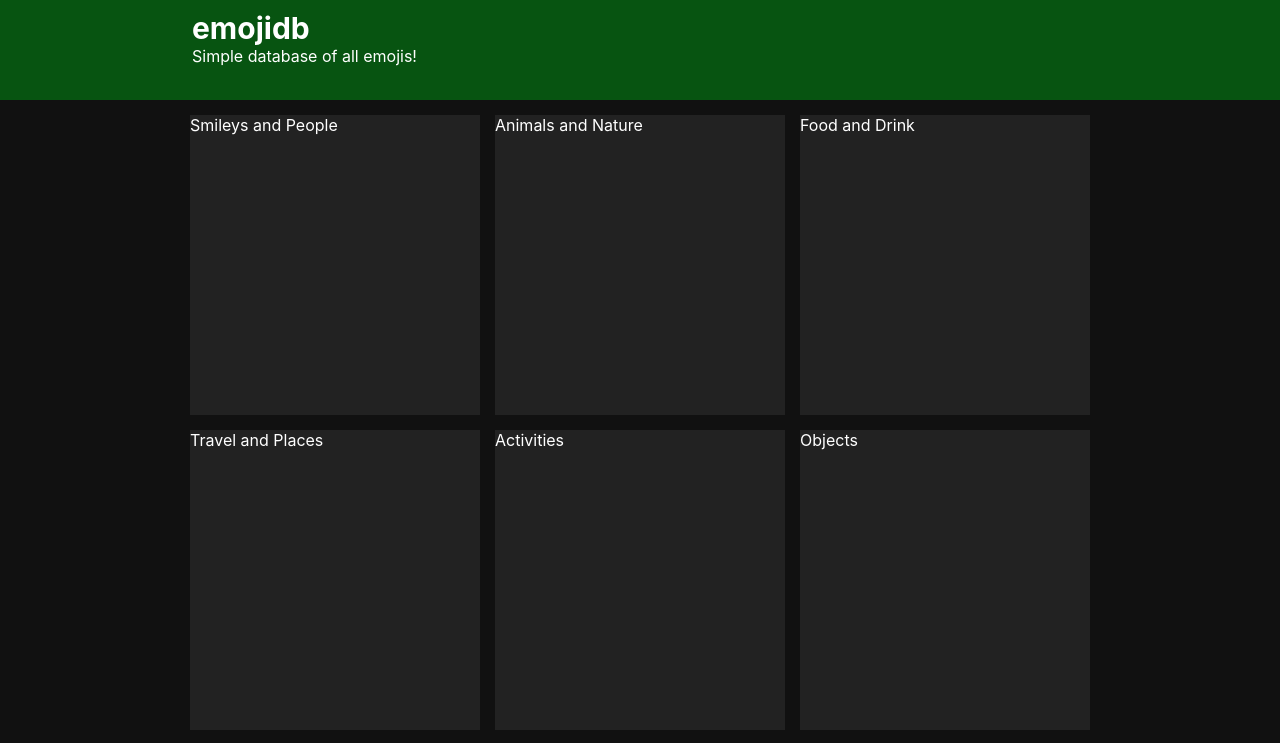
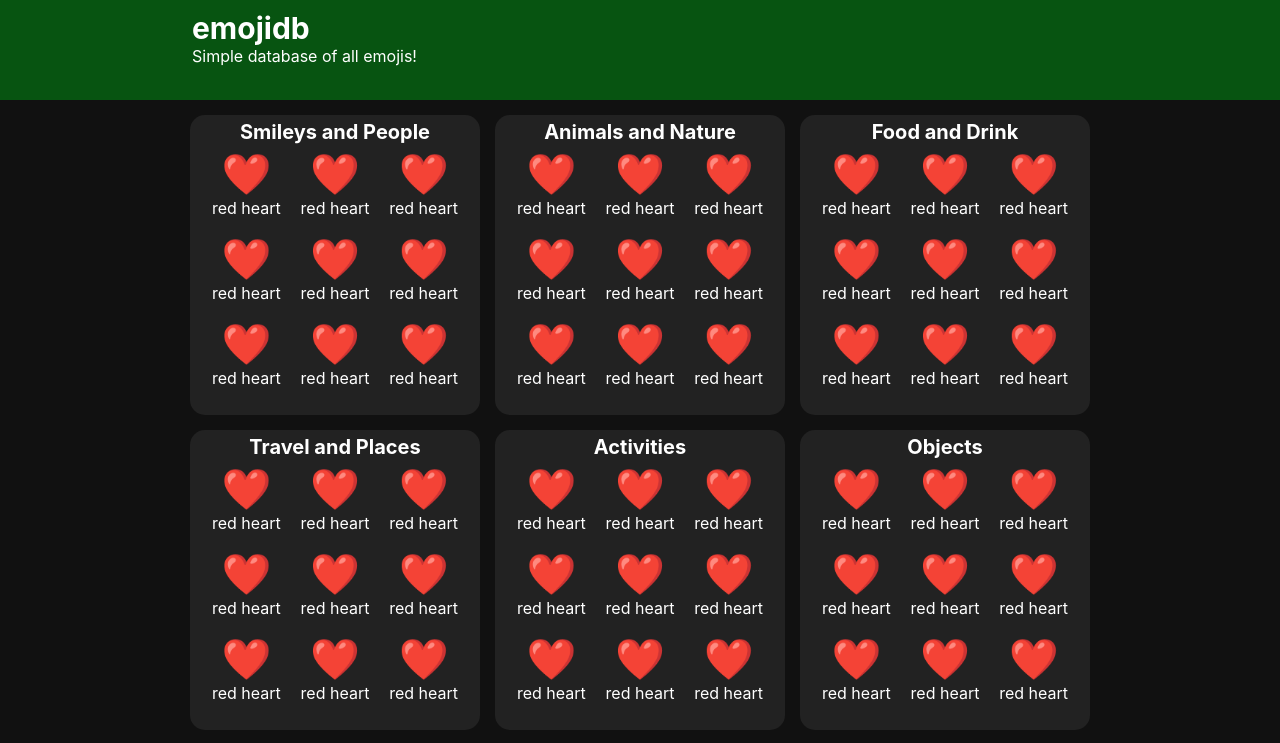
Before and after one commit to driehoeken/emoji-db, a React (Create React App) app: page / in a window 1280 px wide. Shown: the top 743 px of the page. Built offline with nearby package versions, Linux system fonts and the light colour scheme.

Commit message:
category styling and emojis inside category

```diff
--- a/src/App.js
+++ b/src/App.js
@@ -19,8 +19,8 @@ function App() {
             <Header />
             <main>
                 <div className="main-inner">
-                    {categories.map((category) => {
-                        return <Category category={category} />;
+                    {categories.map((category, index) => {
+                        return <Category key={index} category={category} />;
                     })}
                 </div>
             </main>
--- a/src/components/Category.jsx
+++ b/src/components/Category.jsx
@@ -9,7 +9,6 @@ const Category = (props) => {
         let newWord = "";
         if (word !== "and") {
             newWord = word.substring(0, 1).toUpperCase() + word.substring(1) + " ";
-            console.log(newWord);
         } else {
             newWord = "and ";
         }
@@ -17,7 +16,61 @@ const Category = (props) => {
     });
     categoryName = categoryName.slice(0, -1);
 
-    return <div className={styles.category}>{categoryName}</div>;
+    const emojis = [
+        {
+            name: "red heart",
+            emoji: "❤️",
+        },
+        {
+            name: "red heart",
+            emoji: "❤️",
+        },
+        {
+            name: "red heart",
+            emoji: "❤️",
+        },
+        {
+            name: "red heart",
+            emoji: "❤️",
+        },
+        {
+            name: "red heart",
+            emoji: "❤️",
+        },
+        {
+            name: "red heart",
+            emoji: "❤️",
+        },
+        {
+            name: "red heart",
+            emoji: "❤️",
+        },
+        {
+            name: "red heart",
+            emoji: "❤️",
+        },
+        {
+            name: "red heart",
+            emoji: "❤️",
+        },
+    ];
+    return (
+        <div className={styles.category}>
+            <p className={styles.title}>
+                <a>{categoryName}</a>
+            </p>
+            <div className={styles.emojis}>
+                {emojis.map((emojiData, index) => {
+                    return (
+                        <div className={styles.emoji} key={index}>
+                            <span className={styles["emoji-pic"]}>{emojiData.emoji}</span>
+                            <span className={styles["emoji-name"]}>{emojiData.name}</span>
+                        </div>
+                    );
+                })}
+            </div>
+        </div>
+    );
 };
 
 export default Category;
--- a/src/components/category.module.css
+++ b/src/components/category.module.css
@@ -2,4 +2,34 @@
     flex-basis: calc(33.333333% - 10px);
     height: 300px;
     background-color: #222222;
+    border-radius: 15px;
+    display: flex;
+    align-items: center;
+    flex-direction: column;
 }
+.title {
+    text-align: center;
+    font-weight: bold;
+    font-size: 20px;
+    margin: 5px 0 5px 0;
+}
+.emojis {
+    width: 90%;
+    height: 250px;
+    display: flex;
+    flex-wrap: wrap;
+    justify-content: space-between;
+    gap: 5px;
+}
+.emoji {
+    display: flex;
+    flex-direction: column;
+    flex-basis: calc(33.333333% - 3.3333px);
+}
+.emoji-pic {
+    font-size: 40px;
+    text-align: center;
+}
+.emoji-name {
+    text-align: center;
+}
```
